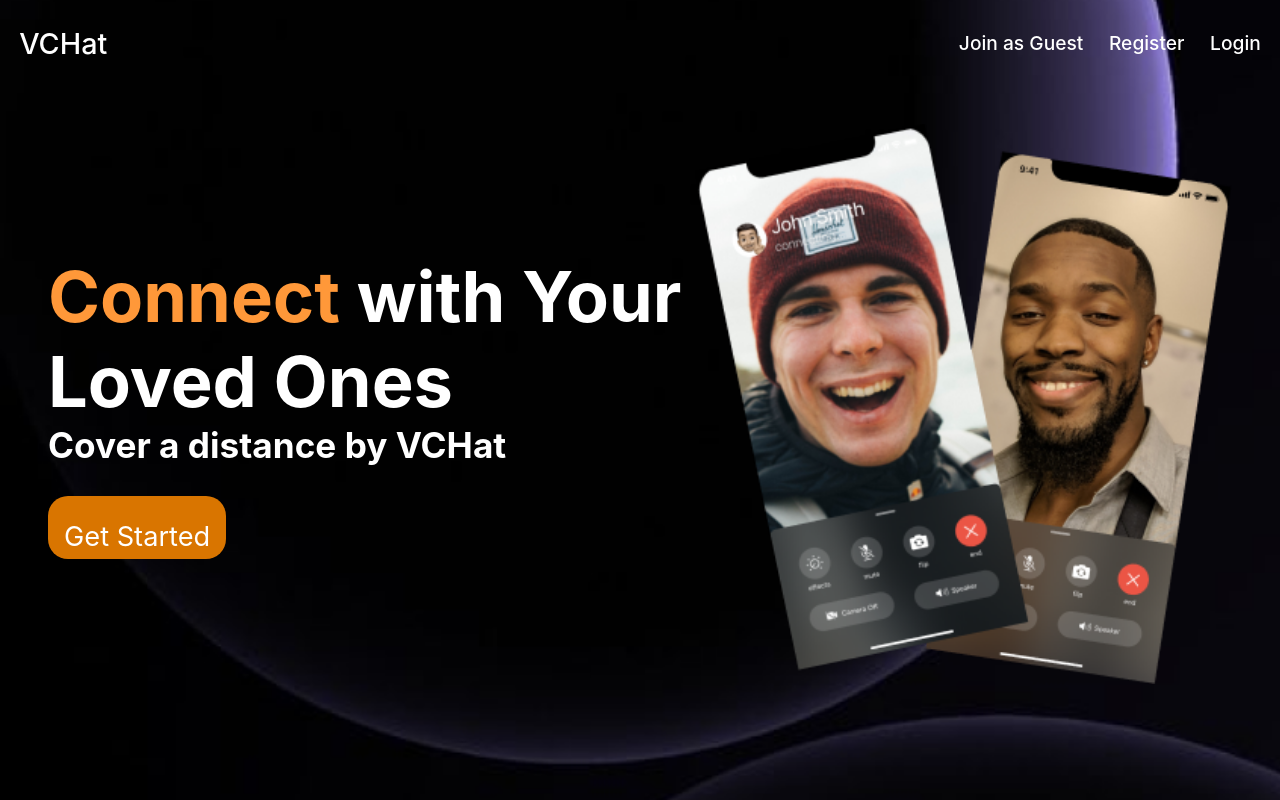
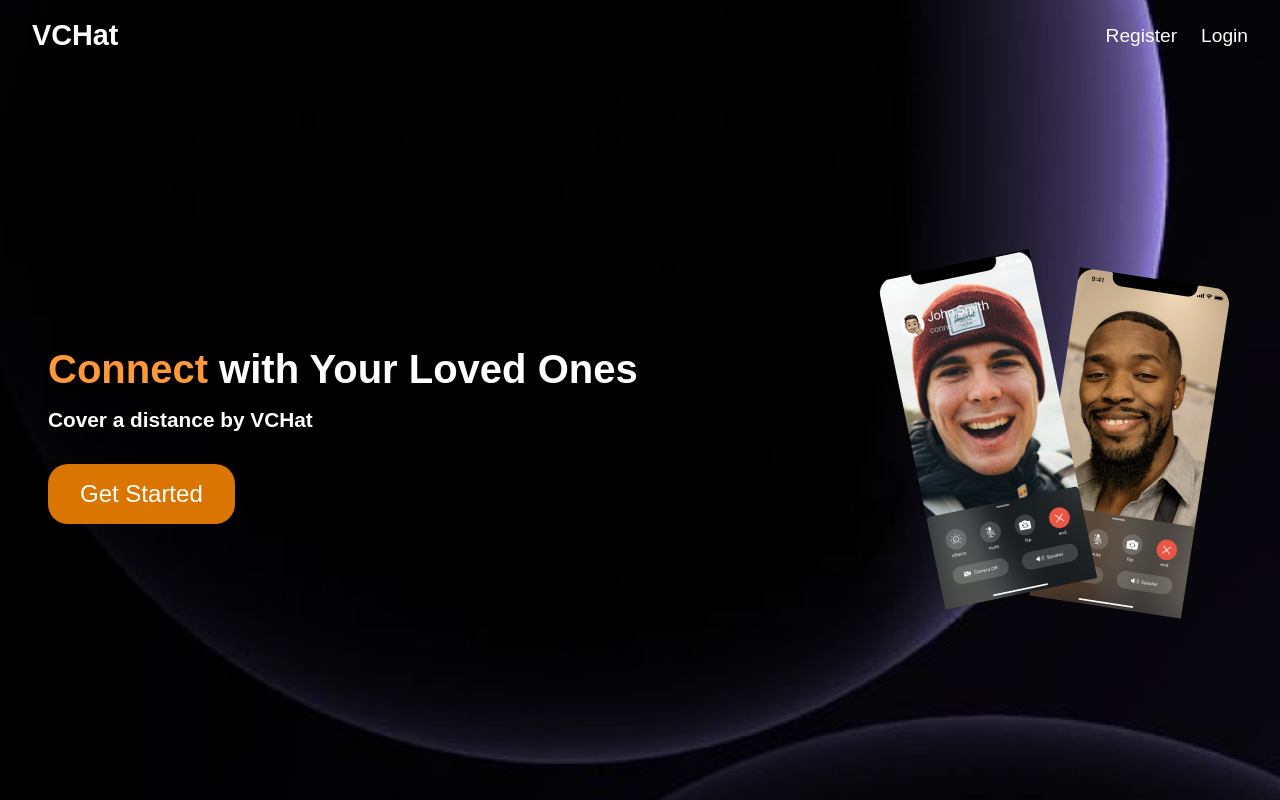
Before and after one commit to KabirSingh24/VCHat, a React (Create React App) app in the folder frontend/: page / in a window 1280 px wide. Built offline with nearby package versions, Linux system fonts and the light colour scheme.

Commit message:
Add frontend and backend - ready for deployment

```diff
--- a/frontend/src/App.css
+++ b/frontend/src/App.css
@@ -1,163 +1,147 @@
-.landingPageContainer{
-  width: 100vw;
-  height:100vh;
-  background: url("/public/background.png");
-  background-repeat: no-repeat;
-  background-size: cover;
+/* General container */
+.landingPageContainer {
+  width: 100%;
+  min-height: 100vh;
+  background: url("/background.png") no-repeat center center/cover;
   color: white;
+  display: flex;
+  flex-direction: column;
+  font-family: Arial, sans-serif;
 }
 
-.landingPageContainer nav{
+/* Navigation */
+nav {
   display: flex;
   justify-content: space-between;
   align-items: center;
-  padding-inline: 1.2rem;
-  padding-block: 1.6rem;
-
+  padding: 1.2rem 2rem;
 }
 
-nav .navHeader{
-  font-size: 1.5rem;
-  font-weight: bold;
+.navHeader h2 {
+  font-size: 1.8rem;
 }
- nav .navlist{
+
+.navlist {
   display: flex;
-  font-size: 1.2rem;
-  font-weight: 500;
   gap: 1.5rem;
   cursor: pointer;
- }
-
- .landingMainContainer{
-  display: flex;
-  justify-content: space-between;
-  padding-inline: 3rem;
-  height: 80vh;
-  align-items: center;
- }
- .landingMainContainer > div:nth-child(1){
-  font-size: 2.2rem;
- }
- .landingMainContainer > div:nth-child(1) div[role="button"]{
-  background: #D97500;
-  width: fit-content;
-  height: 3.9rem;
-  padding: 0.4rem;
-  border-radius: 20px;
-  margin-top: 1.9rem;
- }
- .landingMainContainer > div:nth-child(1) div[role="button"] a{
-  text-decoration: none;
-  color: white;
-  font-size: 1.7rem;
-
- }
-
-
- .landingMainContainer > div:nth-child(2) img{
-  height:70vh;
-  width: auto;
- }
-
- .navBar{
-  display: flex;
-  align-items: center;
-  justify-content: space-between;
-  padding-inline: 20px;
- }
- .meetContainer{
-  display: flex;
-  padding-inline: 20px;
-  height: 80vh;
-  gap: 10vw;
-  justify-content: center;
- }
-
- .leftPanel{
-  height: 100%;
-  display:flex;
-  align-items: center;
- }
-
- .rightPanel{
-  display: flex;
-  align-items: center;
- }
- .rightPanel>img{
-  width: 30vw;
-  height:auto;
-  border-radius: 20px;
- }
-
- .landingPageContainer {
-  width: 100vw;
-  height: 100vh;
-  background: url("/public/background.png");
-  background-repeat: no-repeat;
-  background-size: cover;
-  color: white;
 }
 
-.landingPageContainer nav {
-  padding-inline: 1.2rem;
-  padding-block: 1.6rem;
-  display: flex;
-  justify-content: space-between;
-  align-items: center;
-
-}
-
-.landingPageContainer nav h2 {
-  font-size: 1.8rem;
+.navlist p {
+  margin: 0;
+  font-size: 1.2rem;
   font-weight: 500;
 }
 
-.landingPageContainer nav .navlist {
+/* Main Landing Section */
+.landingMainContainer {
   display: flex;
-  gap: 1.6rem;
-  cursor: pointer;
-
+  flex: 1;
+  justify-content: space-between;
+  align-items: center;
+  padding: 2rem 3rem;
+  flex-wrap: wrap;
 }
 
-.landingMainContainer {
-  display: flex;
-  justify-content: space-between;
-  padding-inline: 3rem;
-  height: 80vh;
-  align-items: center;
+.landingText {
+  max-width: 600px;
 }
 
-.landingMainContainer>div:nth-child(1) {
-  font-size: 2.2rem;
+.landingText h1 {
+  font-size: 2.5rem;
+  margin-bottom: 1rem;
 }
 
-.landingMainContainer>div:nth-child(1) div[role='button'] {
-  background: #D97500;
-  width: fit-content;
-  padding: 1rem;
-  border-radius: 20px;
-  margin-top: 1.9rem;
+.landingText h4 {
+  font-size: 1.3rem;
+  margin-bottom: 2rem;
 }
 
-.landingMainContainer>div:nth-child(1) div[role='button'] a {
-  text-decoration: none;
-  color: white;
-  font-size: 1.7rem;
+.highlight {
+  color: #FF9839;
 }
 
-.landingMainContainer>div:nth-child(2) img {
-  height: 70vh;
-  width: auto;
+.getStartedBtn {
+  background: #D97500;
+  padding: 1rem 2rem;
+  border-radius: 20px;
+  display: inline-block;
 }
 
-.navBar {
-  display: flex;
-  align-items: center;
-  justify-content: space-between;
-  padding-inline: 20px;
-  text-align: center;
+.getStartedBtn a {
+  color: white;
+  text-decoration: none;
+  font-size: 1.5rem;
+}
 
+/* Image */
+.landingImage img {
+  max-width: 100%;
+  height: auto;
+  border-radius: 20px;
 }
+
+/* Responsive */
+@media (max-width: 1024px) {
+  .landingMainContainer {
+    padding: 2rem;
+  }
+
+  .landingText h1 {
+    font-size: 2rem;
+  }
+
+  .landingText h4 {
+    font-size: 1.1rem;
+  }
+}
+
+@media (max-width: 768px) {
+  .landingMainContainer {
+    flex-direction: column-reverse;
+    text-align: center;
+    gap: 2rem;
+  }
+
+  .landingText {
+    max-width: 100%;
+  }
+
+  .getStartedBtn {
+    margin: 0 auto;
+  }
+
+  .landingImage img {
+    width: 80%;
+    height: auto;
+  }
+}
+
+@media (max-width: 480px) {
+  nav {
+    flex-direction: column;
+    gap: 1rem;
+  }
+
+  .navlist {
+    flex-direction: column;
+    gap: 0.8rem;
+  }
+
+  .landingText h1 {
+    font-size: 1.6rem;
+  }
+
+  .landingText h4 {
+    font-size: 1rem;
+  }
+
+  .getStartedBtn a {
+    font-size: 1.2rem;
+  }
+}
+
+
 .meetContainer {
   display: flex;
   padding-inline: 20px;
--- a/frontend/src/App.js
+++ b/frontend/src/App.js
@@ -9,7 +9,7 @@ import History from './pages/history';
 
 function App() {
   return (
-    <>
+    <div className='App'>
       <Router>
         <AuthProvider>
         <Routes>
@@ -23,7 +23,7 @@ function App() {
 
 
       </Router>
-    </>
+    </div>
   );
 }
 
--- a/frontend/src/pages/VideoMeet.jsx
+++ b/frontend/src/pages/VideoMeet.jsx
@@ -725,7 +725,7 @@ export default function VideoMeetComponent() {
       socketRef.current.send(JSON.stringify({
         type: "join-call",
         roomId: window.location.href,
-        username:finalUsername,
+        username: finalUsername,
         clientId: socketIdRef.current
       }));
     };
@@ -761,19 +761,12 @@ export default function VideoMeetComponent() {
   // };
 
   const startCall = async () => {
-    let finalUsername = username;
-    if (!finalUsername) {
-      finalUsername = "Guest_" + Math.floor(Math.random() * 10000);
-      setUsername(finalUsername);
-    }
-
+    if (!username) return alert("Please enter a username"); // no guest fallback
     setAskForUsername(false);
-
     try {
       await updateLocalStream({ useCamera: video, useMic: audio });
     } catch (e) { console.log(e); }
-
-    connectToSocketServer(finalUsername);
+    connectToSocketServer(username);
   };
 
 
--- a/frontend/src/pages/landing.jsx
+++ b/frontend/src/pages/landing.jsx
@@ -1,9 +1,9 @@
-import React from 'react'
+import React from 'react';
 import "../App.css";
 import { Link, useNavigate } from 'react-router-dom';
 
 export default function LandingPage() {
-    const router=useNavigate();
+    const router = useNavigate();
     return (
         <div className='landingPageContainer'>
             <nav>
@@ -11,28 +11,21 @@ export default function LandingPage() {
                     <h2>VCHat</h2>
                 </div>
                 <div className='navlist'>
-                <p onClick={()=>{
-                    router("/qseref")
-                }}>Join as Guest</p>
-                <p onClick={()=>{router("/auth")}}>Register</p>
-                <div role='button'>
-                    <p onClick={()=>{router("/auth")}}>Login</p>
-                </div>
+                    <p onClick={() => router(`server/auth`)}>Register</p>
+                    <p onClick={() => router("/auth")}>Login</p>
                 </div>
             </nav>
 
-
-
             <div className="landingMainContainer">
-            <div>
-                <h1><span style={{color:"#FF9839"}}>Connect</span> with Your Loved Ones</h1>
+                <div className="landingText">
+                    <h1><span className="highlight">Connect</span> with Your Loved Ones</h1>
                     <h4>Cover a distance by VCHat</h4>
-                <div role='button'>
+                    <div role='button' className="getStartedBtn">
                         <Link to={"/auth"}>Get Started</Link>
                     </div>
                 </div>
-            <div>
-                <img src="/mobile.png" alt="" />
+                <div className="landingImage">
+                    <img src="/mobile.png" alt="VCHat Mobile App" />
                 </div>
             </div>
         </div>
--- a/frontend/src/styles/videoComponent.module.css
+++ b/frontend/src/styles/videoComponent.module.css
@@ -1,4 +1,4 @@
-.meetVideoContainer {
+/* .meetVideoContainer {
     position: relative;
     height: 100vh;
     background: rgb(1, 4, 48);
@@ -119,4 +119,84 @@
 .chattingArea {
     position: absolute;
     bottom: 0;
+} */
+
+
+
+.meetVideoContainer {
+    position: relative;
+    height: 100vh;
+    width: 100vw;
+    background: rgb(1, 4, 48);
+    display: flex;
+    flex-direction: column;
+    justify-content: flex-end;
+    overflow: hidden;
 }
+
+.meetUserVideo {
+    position: absolute;
+    bottom: 10px;
+    right: 10px;
+    height: 20vh;
+    width: auto;
+    max-width: 25vw;
+    border-radius: 20px;
+    z-index: 10;
+    box-shadow: 0 0 10px rgba(0,0,0,0.5);
+}
+
+.buttonContainers {
+    position: absolute;
+    width: 100%;
+    bottom: 0;
+    text-align: center;
+    z-index: 20;
+}
+
+.buttonContainers svg {
+    font-size: 3rem;
+}
+
+.conferenceView {
+    flex: 1;
+    display: flex;
+    flex-wrap: wrap;
+    justify-content: center;
+    align-items: center;
+    gap: 10px;
+    padding: 10px;
+    overflow-y: auto;
+}
+
+.conferenceView video {
+    flex: 1 1 300px; /* allow videos to grow */
+    max-width: 45%;
+    height: auto;
+    border-radius: 10px;
+    object-fit: cover;
+}
+
+.chatRoom {
+    position: absolute;
+    height: 90vh;
+    right: 0;
+    background: white;
+    border-radius: 10px;
+    width: 30vw;
+    max-width: 400px;
+    padding: 20px;
+    overflow-y: auto;
+    z-index: 15;
+}
+
+.chatContainer {
+    position: relative;
+    height: 100%;
+}
+
+.chattingArea {
+    position: absolute;
+    bottom: 0;
+    width: 100%;
+}
```
Lines whose indentation alone changed are shown as unchanged.
